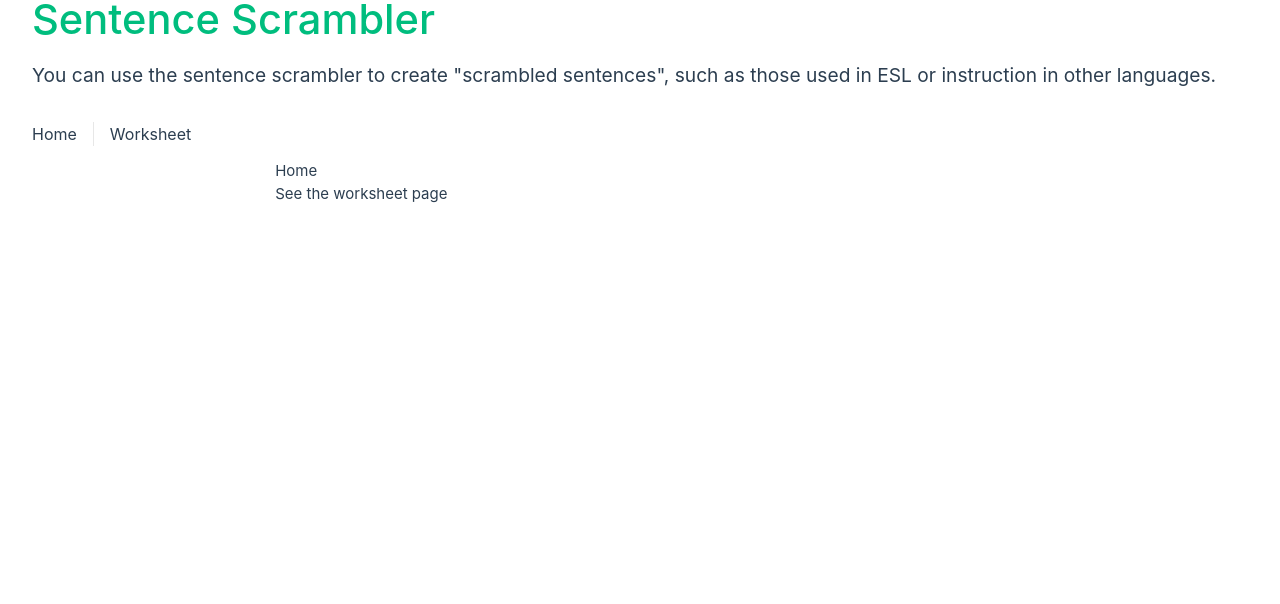
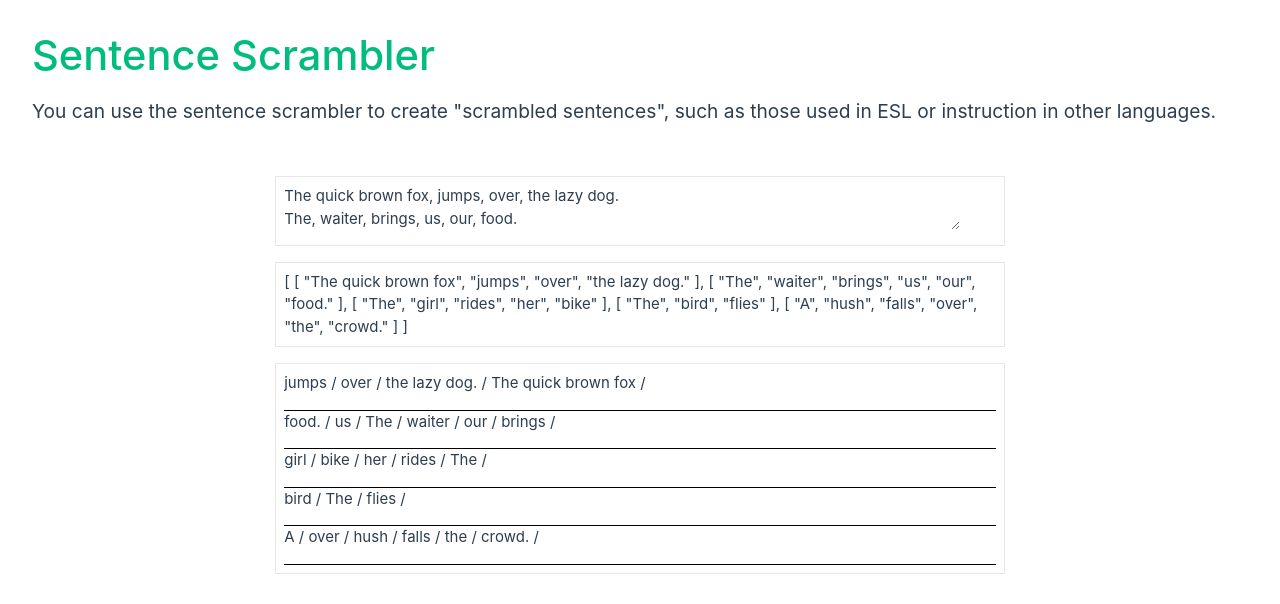
Before and after one commit to AndrewADev/sentence-scrambler, a Vue app: page / in a window 1280 px wide. Shown: the top 604 px of the page. Built offline with nearby package versions, Linux system fonts and the light colour scheme.

Commit message:
feat: remove tabs
Remove the tabs, also the 'home' page, which is currently unused filler.

```diff
--- a/src/App.vue
+++ b/src/App.vue
@@ -2,11 +2,6 @@
   <header>
     <div class="wrapper">
       <LandingIntro msg="Sentence Scrambler" />
-
-      <nav>
-        <RouterLink to="/">Home</RouterLink>
-        <RouterLink to="/worksheet">Worksheet</RouterLink>
-      </nav>
     </div>
   </header>
 
@@ -17,7 +12,7 @@
 </template>
 
 <script setup lang="ts">
-import { RouterLink, RouterView } from 'vue-router';
+import { RouterView } from 'vue-router';
 import LandingIntro from './components/LandingIntro.vue';
 </script>
 
--- a/src/router/index.ts
+++ b/src/router/index.ts
@@ -1,14 +1,8 @@
 import { createRouter, createWebHistory } from 'vue-router';
-import HomeView from '../views/HomeView.vue';
 
 const router = createRouter({
   history: createWebHistory(import.meta.env.BASE_URL),
   routes: [
-    {
-      path: '/',
-      name: 'home',
-      component: HomeView,
-    },
     {
       path: '/about',
       name: 'about',
@@ -18,7 +12,7 @@ const router = createRouter({
       component: () => import('../views/AboutView.vue'),
     },
     {
-      path: '/worksheet',
+      path: '/',
       name: 'worksheet',
       component: () => import('../views/WorksheetView.vue'),
     },
--- a/src/views/HomeView.vue
+++ /dev/null
@@ -1,7 +0,0 @@
-<script setup lang="ts"></script>
-
-<template>
-  <h2>Home</h2>
-
-  <p>See the <a href="/worksheet">worksheet page</a></p>
-</template>
```
